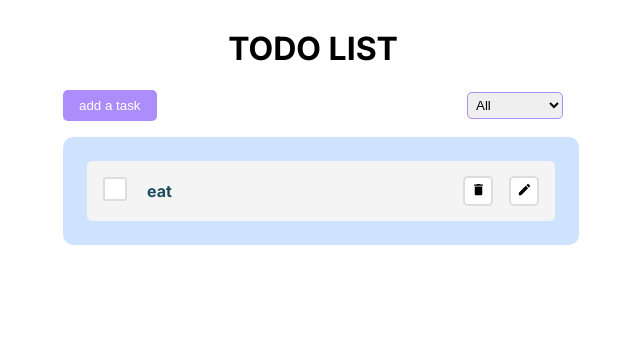
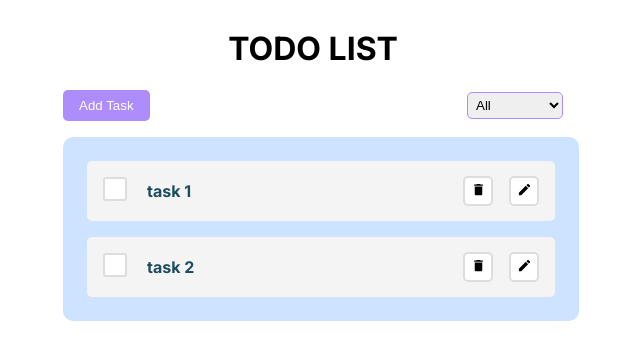
Before and after one commit to wx-it/reactjs-to-do-app, a React (Create React App) app: page / in a window 1280 px wide. Shown: the top 360 px of the page, without its empty margins (327-967 px from the left). Built offline with nearby package versions, Linux system fonts and the light colour scheme.

Commit message:
tasks cleanup

```diff
--- a/src/App.js
+++ b/src/App.js
@@ -1,49 +1,20 @@
 import { useState } from "react";
-import { nanoid } from "nanoid";
-import {
-  animated,
-  useSpring,
-  config,
-  useSpringRef,
-  useChain
-} from "react-spring";
-import { MdDelete, MdCreate } from "react-icons/md";
+import { motion } from "framer-motion";
+import Modal from "./components/modal/Modal";
+import Tasks from "./components/tasks/Tasks";
 
 function App() {
 
-  const [popUp, setPopUp] = useState(false)
-  const [tasks, setTasks] = useState([{task:"eat", select:"All"}])
+  const [modalOpen, setModalOpen] = useState(false)
+
+  const open = ()=> setModalOpen(true)
+  const close = ()=> setModalOpen(false)
+
+
+  const [tasks, setTasks] = useState([{id: 1,task:"task 1", select:""}, {id: 2,task:"task 2", select:""}])
   const [displayTasks, setDisplayTasks] = useState(false)
   const [checked, setChecked] = useState(false)
 
-  const checkboxAnimationRef = useSpringRef();
-  const checkboxAnimationStyle = useSpring({
-    backgroundColor: checked ? "#808" : "#fff",
-    borderColor: checked ? "#808" : "#ddd",
-    config: config.gentle,
-    ref: checkboxAnimationRef
-  });
-
-  const [checkmarkLength, setCheckmarkLength] = useState(null);
-
-  const checkmarkAnimationRef = useSpringRef();
-  const checkmarkAnimationStyle = useSpring({
-    x: checked ? 0 : checkmarkLength,
-    config: config.gentle,
-    ref: checkmarkAnimationRef
-  });
-
-  useChain(
-    checked
-      ? [checkboxAnimationRef, checkmarkAnimationRef]
-      : [checkmarkAnimationRef, checkboxAnimationRef],
-    [0, 0.1]
-  );
-
-
-  function addTasks(){
-    setPopUp(popUp => !popUp)
-  }
 
   function handleChangeForm(e) {
     const{name, value, type, checked} = e.target
@@ -60,9 +31,8 @@ function App() {
 }
 
 function createTask(){
-  console.log(tasks)
   setDisplayTasks(displayTasks => !displayTasks)
-  addTasks()
+  setTasks(tasks => [...tasks, {tasks}])
 }
 
 function checkBtn() {
@@ -73,6 +43,10 @@ const underline = {
   textDecoration : checked ? 'line-through' : "none"
 }
 
+function removeTask(id){
+  setTasks(tasks => tasks.filter(task => task.id === id))
+}
+
 return (
     <div className="container">
       <header>
@@ -80,40 +54,11 @@ return (
       </header>
 
       <main>
-        {popUp &&
-          <div className="add-task">
-            <h2>ADD TODO</h2>
-          <form action="" onSubmit={handleSubmit}>
-            <h3>Task Name</h3>
-            <input
-            type="text"
-            placeholder="Task"
-            name="task"
-            value={tasks.task}
-            onChange={handleChangeForm} />
-
-            <h3>Status</h3>
-              <select
-              name="select"
-              value={tasks.select}
-              onChange={handleChangeForm}>
-                <option default>All</option>
-                <option value="">Incomplete</option>
-                <option value="">Complete</option>
-              </select>
-
-            <div className="create-task-btn">
-             <button type="submit" onClick={createTask}>Create</button>
-             <button onClick={addTasks}>Cancel</button>
-            </div>
-
-          </form>
-        </div>
-        }
+        {modalOpen && <Modal handleSubmit={handleSubmit} tasks={tasks} handleChangeForm={handleChangeForm} createTask={createTask} modalOpen={modalOpen} handleClose={close} />}
         <div className="creating-tasks" >
           <button
-          onClick={addTasks}
-          >add a task</button>
+          onClick={()=> (modalOpen ? close() : open())}
+          >Add Task</button>
           <form>
             <select name="" id="">
               <option default>All</option>
@@ -122,44 +67,8 @@ return (
             </select>
           </form>
         </div>
-        <div className="all-tasks">
-          {tasks.map(task=> (
-            <div className="task" key={nanoid()}>
-             <div>
-             <label>
-                <input type="checkbox" onChange={checkBtn} />
-                <animated.svg
-                style={checkboxAnimationStyle}
-                className={`checkbox ${checked ? "checkbox--active" : ""}`}
-                aria-hidden="true"
-                viewBox="0 0 15 11"
-                fill="none"
-                >
-                 <animated.path
-                    d="M1 4.5L5 9L14 1"
-                    strokeWidth="2"
-                    stroke="#fff"
-                    ref={(ref) => {
-                      if (ref) {
-                      setCheckmarkLength(ref.getTotalLength());
-                      }
-                        }}
-                       strokeDasharray={checkmarkLength}
-                       strokeDashoffset={checkmarkAnimationStyle.x}
-                />
-              </animated.svg>
-              </label>
-              <p style={underline} >{task.task}</p>
-             </div>
-              <div>
-              <button> <MdDelete/> </button>
-              <button> <MdCreate/> </button>
-              </div>
-            </div>
-          ))}
-        </div>
+        <Tasks tasks={tasks} checkBtn={checkBtn} removeTask={removeTask} checked={checked} underline={underline} displayTasks={displayTasks} />
       </main>
-
     </div>
   );
 }
--- /dev/null
+++ b/src/components/backdrop/Backdrop.jsx
@@ -0,0 +1,21 @@
+import { motion } from "framer-motion";
+import './backdrop.css'
+
+import React from 'react'
+
+const Backdrop = ({children, onClick}) => {
+  return (
+    <motion.div
+    className="backdrop"
+    onClick={onClick}
+    initial={{opacity: 0}}
+    animate={{opacity: 1}}
+    exit={{opacity: 0}}
+
+    >
+        {children}
+    </motion.div>
+  )
+}
+
+export default Backdrop
--- /dev/null
+++ b/src/components/backdrop/backdrop.css
@@ -0,0 +1,14 @@
+.backdrop{
+    position: absolute;
+    left: 0;
+    right: 0;
+    top: 0;
+    bottom: 0;
+    margin: auto;
+    width: 100%;
+    height: 100%;
+    background: #000000e1;
+    display: flex;
+    justify-content: center;
+    align-items: center;
+}
--- /dev/null
+++ b/src/components/modal/Modal.jsx
@@ -0,0 +1,58 @@
+import { motion } from "framer-motion"
+import Backdrop from "../backdrop/Backdrop"
+
+const Modal = ({handleClose, handleSubmit, tasks, handleChangeForm, createTask}) => {
+
+    const dropIn={
+        hidden:{ y:"-100vh", opacity: 0 },
+        visible:{y:"0", opacity: 1, transition:{ duration: 0.1, type: "spring", damping:20, stifness: 500 } },
+        exit:{y:"100vh", opacity:0}
+    }
+
+  return (
+    <Backdrop onClick={handleClose} >
+
+        <motion.div
+        onClick={(e)=> e.stopPropagation()}
+        variants={dropIn}
+        initial="hidden"
+        animate="visible"
+        exit="exit"
+        >
+
+        <div className="add-task">
+            <h2>ADD TODO</h2>
+          <form action="" onSubmit={handleSubmit}>
+            <h3>Task Name</h3>
+            <input
+            type="text"
+            placeholder="Task"
+            name="task"
+            value={tasks.task}
+            onChange={handleChangeForm} />
+
+            <h3>Status</h3>
+              <select
+              name="select"
+              value={tasks.select}
+              onChange={handleChangeForm}>
+                <option default>All</option>
+                <option value="">Incomplete</option>
+                <option value="">Complete</option>
+              </select>
+
+            <div className="create-task-btn">
+             <button type="submit" onClick={createTask}>Create</button>
+             <button onClick={handleClose} >Cancel</button>
+            </div>
+
+          </form>
+        </div>
+
+        </motion.div>
+
+    </Backdrop>
+  )
+}
+
+export default Modal
--- /dev/null
+++ b/src/components/tasks/Task.jsx
@@ -0,0 +1,76 @@
+import React from 'react'
+import { nanoid } from "nanoid";
+import {
+  animated,
+  useSpring,
+  config,
+  useSpringRef,
+  useChain
+} from "react-spring";
+import { MdDelete, MdCreate } from "react-icons/md";
+import { useState } from "react";
+const Task = ({tasks, checkBtn, removeTask, checked, underline, task}) => {
+
+
+    const checkboxAnimationRef = useSpringRef();
+    const checkboxAnimationStyle = useSpring({
+      backgroundColor: checked ? "#808" : "#fff",
+      borderColor: checked ? "#808" : "#ddd",
+      config: config.gentle,
+      ref: checkboxAnimationRef
+    });
+
+    const [checkmarkLength, setCheckmarkLength] = useState(null);
+
+    const checkmarkAnimationRef = useSpringRef();
+    const checkmarkAnimationStyle = useSpring({
+      x: checked ? 0 : checkmarkLength,
+      config: config.gentle,
+      ref: checkmarkAnimationRef
+    });
+
+    useChain(
+      checked
+        ? [checkboxAnimationRef, checkmarkAnimationRef]
+        : [checkmarkAnimationRef, checkboxAnimationRef],
+      [0, 0.1]
+    );
+
+
+  return (
+    <div className="task" key={nanoid()}>
+             <div>
+             <label>
+                <input type="checkbox" onChange={checkBtn} />
+                <animated.svg
+                style={checkboxAnimationStyle}
+                className={`checkbox ${checked ? "checkbox--active" : ""}`}
+                aria-hidden="true"
+                viewBox="0 0 15 11"
+                fill="none"
+                >
+                 <animated.path
+                    d="M1 4.5L5 9L14 1"
+                    strokeWidth="2"
+                    stroke="#fff"
+                    ref={(ref) => {
+                      if (ref) {
+                      setCheckmarkLength(ref.getTotalLength());
+                      }
+                        }}
+                       strokeDasharray={checkmarkLength}
+                       strokeDashoffset={checkmarkAnimationStyle.x}
+                />
+              </animated.svg>
+              </label>
+              <p style={underline} >{task.task}</p>
+             </div>
+              <div>
+              <button onClick={()=> removeTask(tasks.id)}> <MdDelete/> </button>
+              <button> <MdCreate/> </button>
+              </div>
+            </div>
+  )
+}
+
+export default Task
--- /dev/null
+++ b/src/components/tasks/Tasks.jsx
@@ -0,0 +1,19 @@
+import Task from "./Task";
+
+const Tasks = ({tasks, checkBtn, removeTask, checked, underline, displayTasks}) => {
+
+
+
+
+  return (
+    <div className="all-tasks">
+          {
+          tasks.map(task=> (
+            <Task key={task.id} task={task} checkBtn={checkBtn} removeTask={removeTask} checked={checked} underline={underline} />
+          ))
+          }
+        </div>
+  )
+}
+
+export default Tasks
--- a/src/index.css
+++ b/src/index.css
@@ -108,14 +108,7 @@ input[type="checkbox"] {
 /*..........popup...........*/
 
 .add-task{
-  position: absolute;
   width: 450px;
-  height: fit-content;
-  left: 0;
-  right: 0;
-  top: 0;
-  bottom: 0;
-  margin: auto;
   border-radius: 10px;
   padding: 0.5rem 1rem;
   background-color: rgb(237, 246, 253);
```
